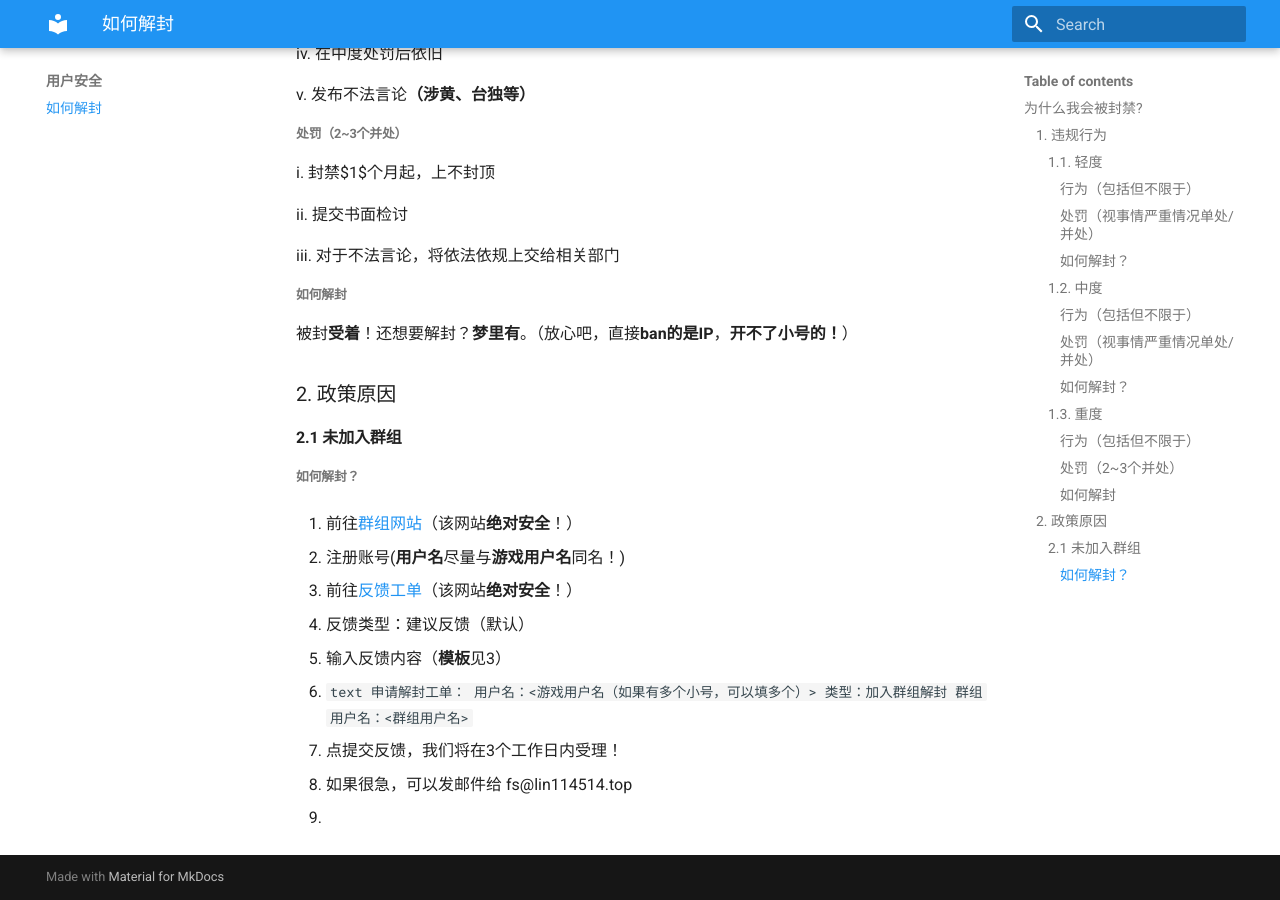
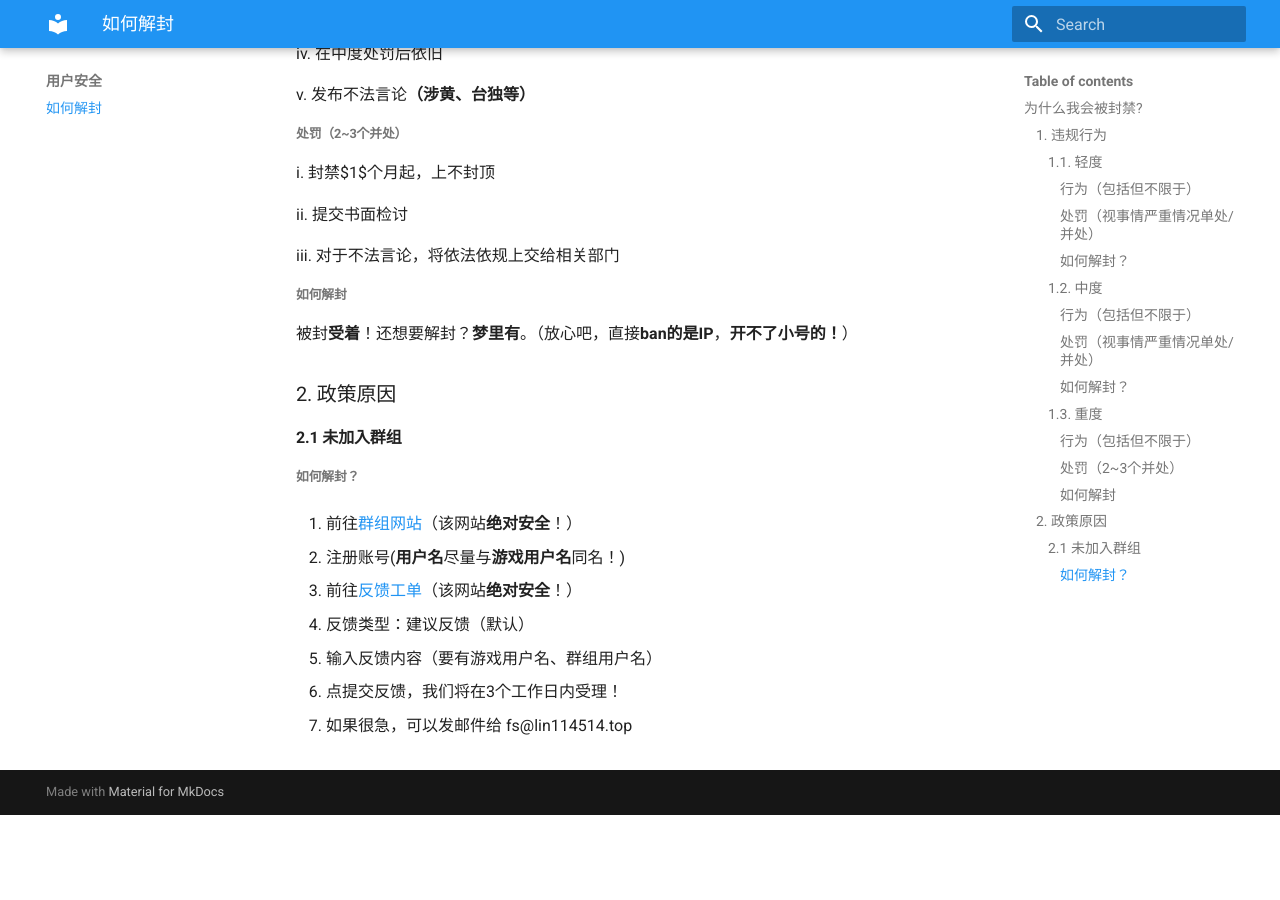
Before and after one commit to js-gdo/fsdocs, an MkDocs documentation site: the page built from docs/user-safety/how-unban.md, in a window 1280 px wide and 900 px high, scrolled down 1288 px. Built offline with MkDocs 1.6.1 and Material for MkDocs 9.7.7, drawn with Linux system fonts in a browser that asks for light colours; after the commit the page ends 2103 px from its top, so only the background shows below that.

Commit message:
修复文本块问题

````diff
--- a/docs/user-safety/how-unban.md
+++ b/docs/user-safety/how-unban.md
@@ -81,13 +81,7 @@ iii. 对于不法言论，将依法依规上交给相关部门
 3. 前往[反馈工单](https://co.lj1.cc.cd)（该网站**绝对安全**！）
 
    1. 反馈类型：建议反馈（默认）
-   2. 输入反馈内容（**模板**见3）
-   3. ```text
-      申请解封工单：
-      用户名：<游戏用户名（如果有多个小号，可以填多个）>
-      类型：加入群组解封
-      群组用户名：<群组用户名>
-      ```
-   4. 点提交反馈，我们将在3个工作日内受理！
+   2. 输入反馈内容（要有游戏用户名、群组用户名）
+   3. 点提交反馈，我们将在3个工作日内受理！
+
 4. 如果很急，可以发邮件给 fs@lin114514.top
-5.
````
